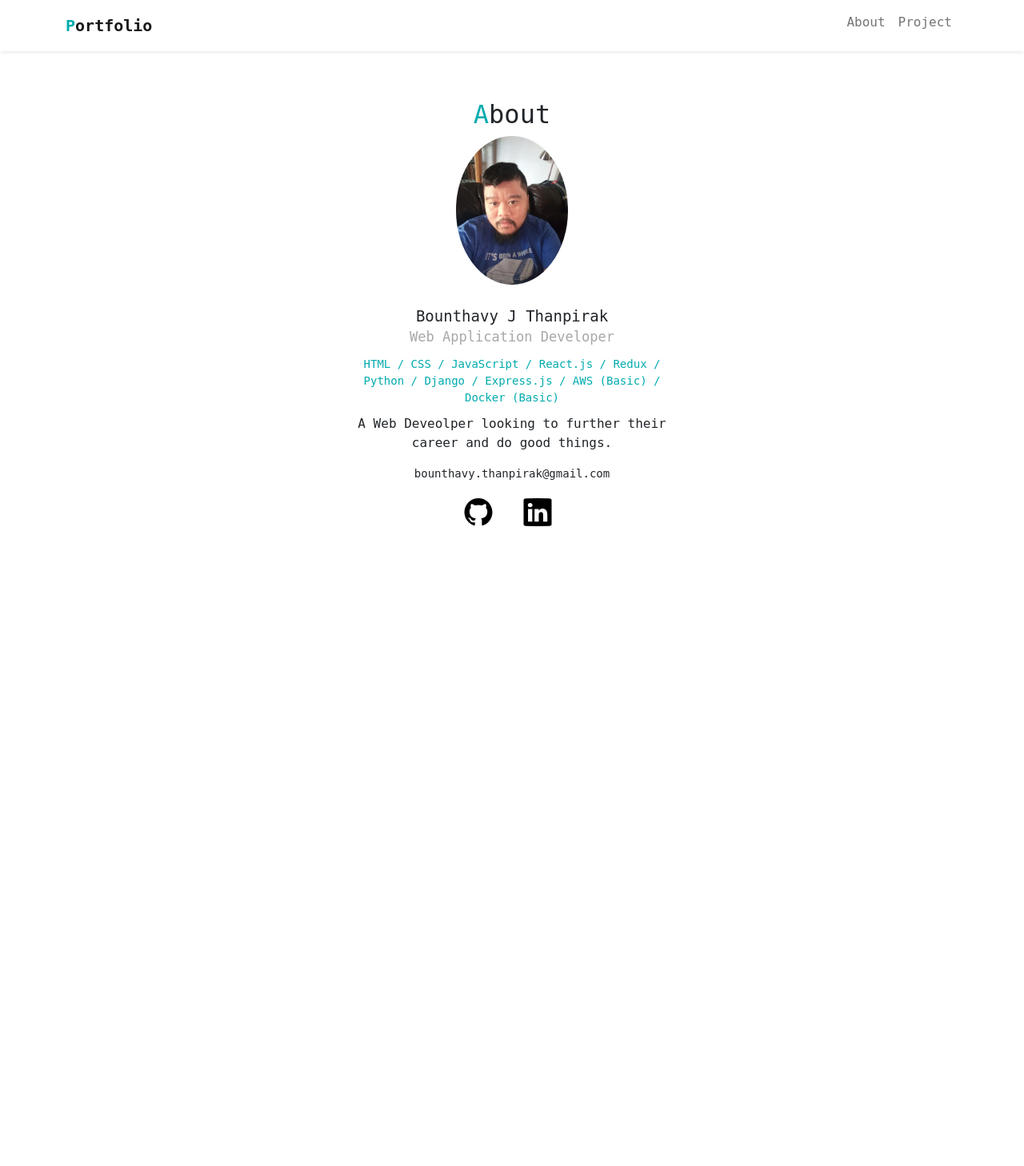
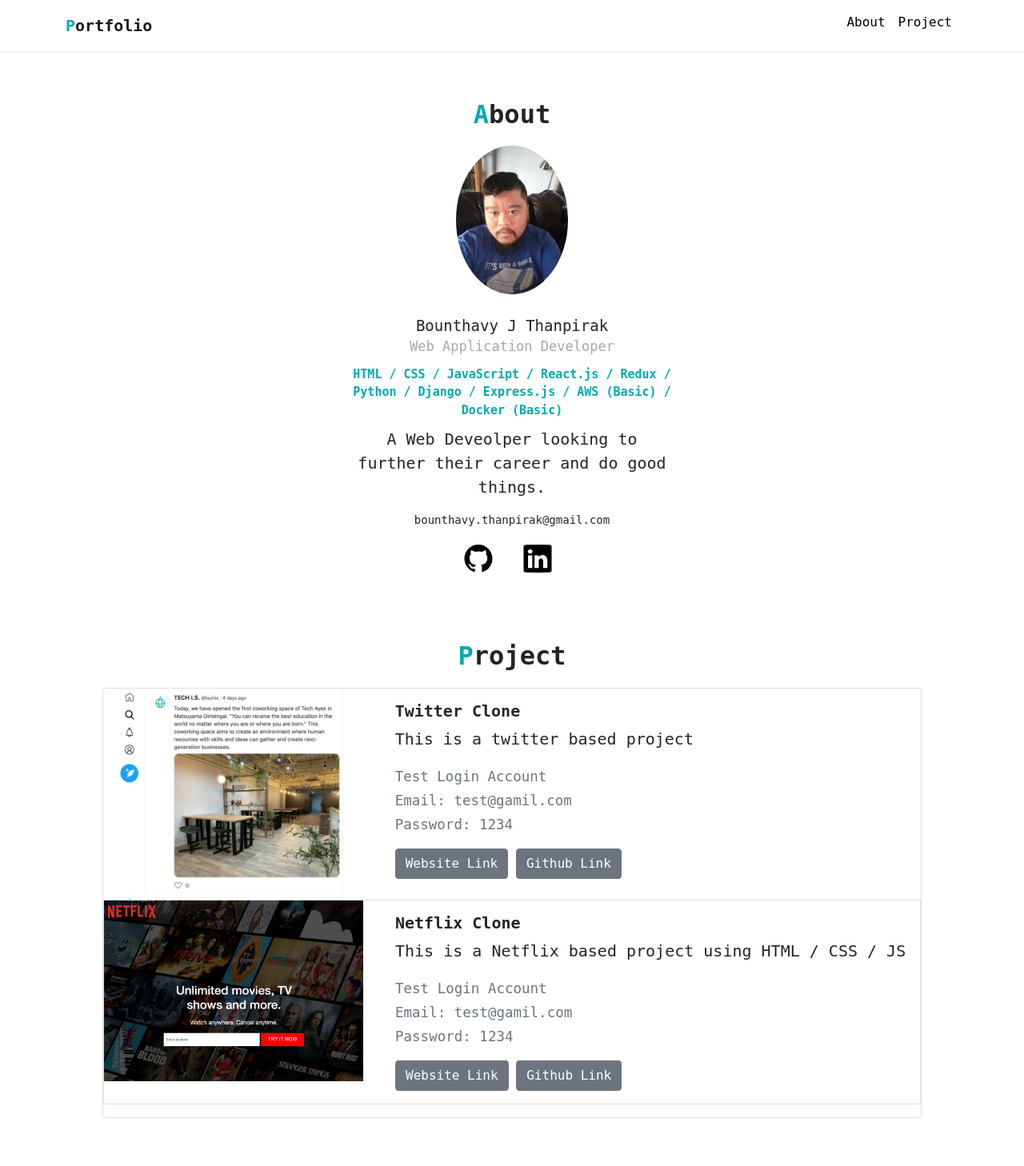
Before and after one commit to crossincrono/portfolio, a PHP site: page / in a window 1280 px wide. Shown: the whole page at 80% size. Before the commit the page ends 658 px from the top, so only its background shows below. Run offline with PHP 8.4, Linux system fonts and the light colour scheme.

Commit message:
Updated with adding project section

```diff
--- a/index.html
+++ b/index.html
@@ -45,7 +45,53 @@
     </div>
   </div>
 
+  <div id="project">
+    <h2><span class="font-primary">P</span>roject</h2>
 
+    <div class="card mb-3">
+      <div class="row">
+        <div class="col-md-4">
+          <img src="image/project-twitter.png"  alt="Twitter Project">
+        </div>
+        <div class="col-md-8">
+          <div class="card-body">
+            <h5 class="card-title">Twitter Clone</h5>
+            <p class="card-text">This is a twitter based project</p>
+            <p class="card-text"><small class="text-muted">
+                Test Login Account <br>
+                Email: test@gamil.com <br>
+                Password: 1234
+            </small></p>
+            <a href="#" target="_blank" class="btn btn-secondary">Website Link</a>
+            <a href="#" target="_blank" class="btn btn-secondary">Github Link</a>
+
+          </div>
+        </div>
+      </div>
+
+      <div class="card mb-3">
+        <div class="row">
+          <div class="col-md-4">
+            <img src="image/project-netflix.png" alt="Netflix Project">
+          </div>
+          <div class="col-md-8">
+            <div class="card-body">
+              <h5 class="card-title">Netflix Clone</h5>
+              <p class="card-text">This is a Netflix based project using HTML / CSS / JS</p>
+              <p class="card-text"><small class="text-muted">
+                  Test Login Account <br>
+                  Email: test@gamil.com <br>
+                  Password: 1234
+              </small></p>
+              <a href="#" target="_blank" class="btn btn-secondary">Website Link</a>
+              <a href="#" target="_blank" class="btn btn-secondary">Github Link</a>
+
+            </div>
+          </div>
+        </div>
+    </div>
+
+  </div>
 
     <script src="https://cdn.jsdelivr.net/npm/bootstrap@5.1.3/dist/js/bootstrap.bundle.min.js" integrity="sha384-ka7Sk0Gln4gmtz2MlQnikT1wXgYsOg+OMhuP+IlRH9sENBO0LRn5q+8nbTov4+1p" crossorigin="anonymous"></script>
 </body>
--- a/style.css
+++ b/style.css
@@ -8,6 +8,20 @@
 .title-icon{
     font-size: 20px;
     font-weight: bold;
+}
+
+p{
+    font-size: 20px;
+
+}
+h2 {
+    font-weight: bold;
+    font-size: 23x;
+    margin-bottom: 20px;
+}
+
+a.font-black{
+    color: #000 !important;
 }
 
 /************
@@ -37,9 +51,11 @@
 }
 
 #about .skills {
-    font-size: 14px;
+    font-size: 15px;
+    font-weight: 700;
     color: #00abae;
     margin-bottom: 10px;
+
 }
 
 #about .email {
@@ -59,3 +75,26 @@
     height: 35px;
     margin: 0 -74px 26px -84px;
 }
+
+/********************
+
+PROJECT
+
+*********************/
+
+#project {
+    margin: 60px auto;
+    width: 80%;
+}
+
+#project h2 {
+    text-align: center;
+}
+
+#project .card img{
+    width: 100% ;
+}
+
+#project .card-title {
+    font-weight: bold;
+}
```
